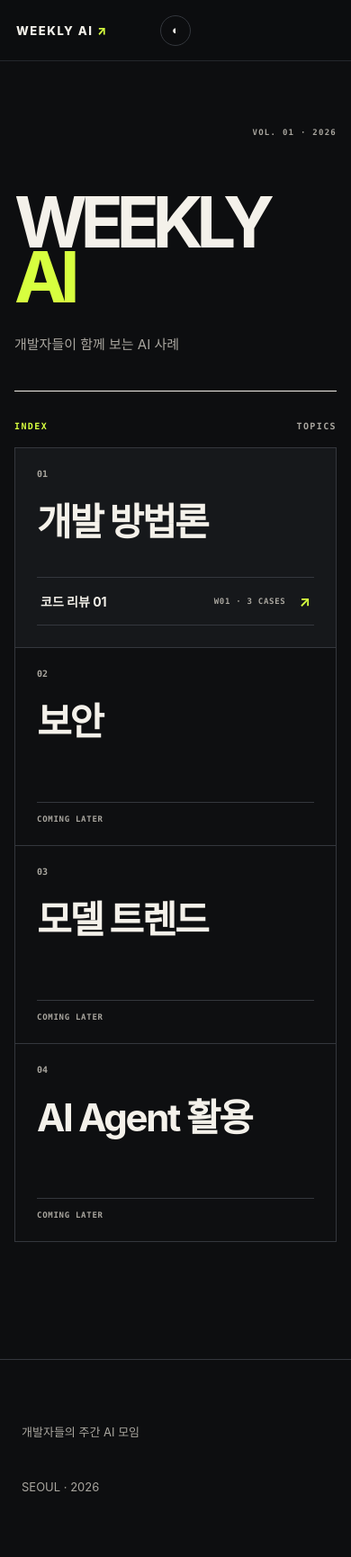
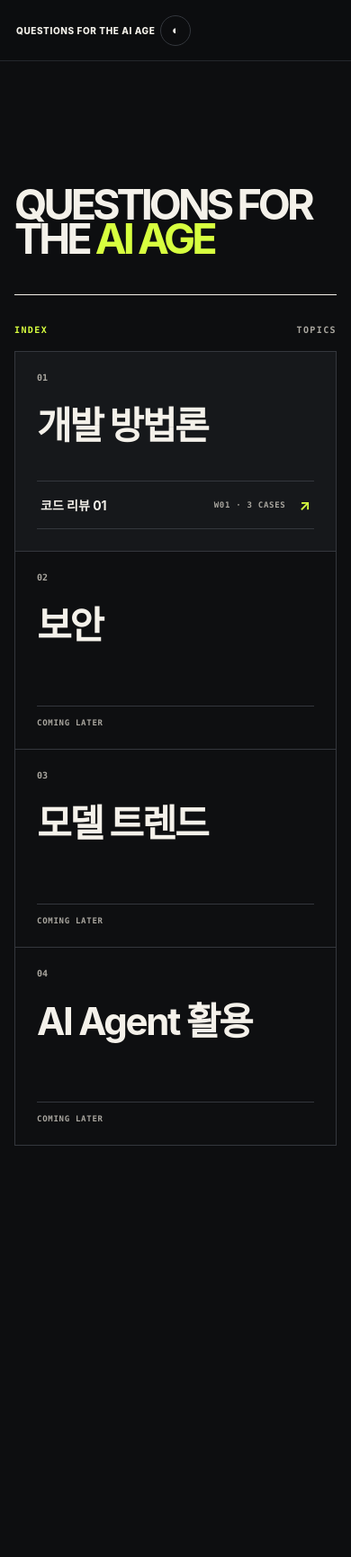
Before and after one commit to JuneHyung-Kim/weekly_ai_trend, a plain HTML site: page docs/index.html in a window 390 px wide. Shown: the whole page at 90% size. After the commit the page ends 1403 px from the top, so only its background shows below. Drawn offline with Linux system fonts and the light colour scheme.

Commit message:
Rename site for the AI Age

```diff
--- a/docs/home.js
+++ b/docs/home.js
@@ -24,9 +24,7 @@
 
   app.innerHTML = `
     <section class="masthead archive-shell">
-      <div class="masthead-meta"><span>DEVELOPERS' SMALL TALK</span><span>VOL. 01 · 2026</span></div>
-      <h1>WEEKLY <em>AI</em></h1>
-      <p>개발자들이 함께 보는 AI 사례</p>
+      <h1>QUESTIONS FOR<br>THE <em>AI AGE</em></h1>
     </section>
     <section class="catalog archive-shell" aria-labelledby="catalog-heading">
       <div class="catalog-heading"><span>INDEX</span><h2 id="catalog-heading">TOPICS</h2></div>
--- a/docs/index.html
+++ b/docs/index.html
@@ -4,22 +4,18 @@
     <meta charset="utf-8" />
     <meta name="viewport" content="width=device-width, initial-scale=1" />
     <meta name="color-scheme" content="dark light" />
-    <meta name="description" content="개발자들이 AI 사례를 함께 보고 이야기하는 주간 모임" />
-    <title>Weekly AI — 개발자들의 주간 AI 모임</title>
-    <link rel="stylesheet" href="styles.css?v=5" />
+    <meta name="description" content="Questions for the AI Age" />
+    <title>Questions for the AI Age</title>
+    <link rel="stylesheet" href="styles.css?v=6" />
   </head>
   <body class="archive-page">
     <header class="topbar archive-topbar">
-      <a class="brand" href="./" aria-label="Weekly AI 홈">WEEKLY AI <span>↗</span></a>
-      <p class="topbar-note">ARCHIVE</p>
+      <a class="brand" href="./" aria-label="홈">QUESTIONS FOR THE AI AGE</a>
+      <p class="topbar-note">INDEX</p>
       <button id="theme-toggle" class="icon-button" type="button" aria-label="색상 모드 전환">◐</button>
     </header>
     <main id="home-app"></main>
-    <footer>
-      <p>개발자들의 주간 AI 모임</p>
-      <p>SEOUL · 2026</p>
-    </footer>
-    <script src="data.js?v=5"></script>
-    <script src="home.js?v=5"></script>
+    <script src="data.js?v=6"></script>
+    <script src="home.js?v=6"></script>
   </body>
 </html>
--- a/docs/styles.css
+++ b/docs/styles.css
@@ -231,7 +231,7 @@ footer p { margin: 0; }
 /* Compact editorial home */
 .masthead { padding: clamp(80px, 11vh, 130px) 0 54px; border-bottom: 1px solid var(--text); }
 .masthead-meta { display: flex; justify-content: space-between; color: var(--muted); font: 700 9px/1 ui-monospace, SFMono-Regular, Menlo, monospace; letter-spacing: .14em; }
-.masthead h1 { margin: clamp(50px, 8vh, 90px) 0 0; font-size: clamp(82px, 15vw, 230px); line-height: .68; letter-spacing: -.095em; white-space: nowrap; }
+.masthead h1 { margin: clamp(50px, 8vh, 90px) 0 0; font-size: clamp(56px, 10.7vw, 154px); line-height: .78; letter-spacing: -.085em; }
 .masthead h1 em { color: var(--lime); font-style: normal; }
 .masthead > p { margin: 45px 0 0; color: var(--muted); font-size: 15px; }
 .catalog { padding: 34px 0 130px; }
@@ -296,7 +296,7 @@ a.week-card:hover { transform: translateY(-4px); border-color: color-mix(in srgb
   .subtopic-list { grid-column: 2; }
   .week-grid { grid-template-columns: 1fr; }
   .directory-topic { grid-template-columns: 1fr; gap: 28px; }
-  .masthead h1 { font-size: 14.5vw; }
+  .masthead h1 { font-size: 10.7vw; }
 }
 
 @media (max-width: 560px) {
@@ -345,7 +345,8 @@ a.week-card:hover { transform: translateY(-4px); border-color: color-mix(in srgb
   .masthead { padding: 75px 0 42px; }
   .masthead-meta span:first-child { display: none; }
   .masthead-meta { justify-content: flex-end; }
-  .masthead h1 { margin-top: 65px; font-size: 20vw; white-space: normal; line-height: .78; }
+  .archive-topbar .brand { font-size: 10px; letter-spacing: .06em; }
+  .masthead h1 { margin-top: 65px; font-size: 12vw; line-height: .82; }
   .masthead > p { margin-top: 32px; }
   .catalog-grid { grid-template-columns: 1fr; }
   .catalog-card { min-height: 220px; padding: 24px; }
```
Also changed, not shown: docs/weeks/ai-code-review-01/index.html (+5 -5 lines).
